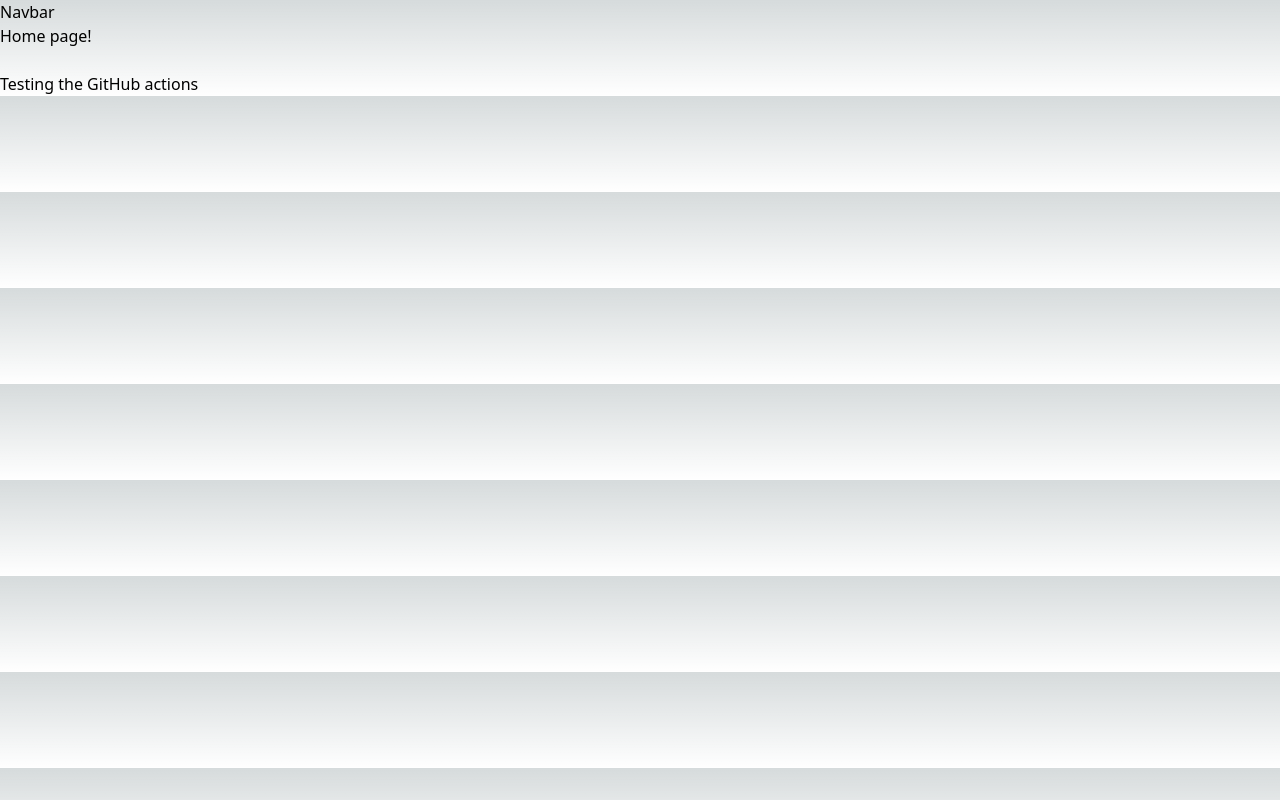
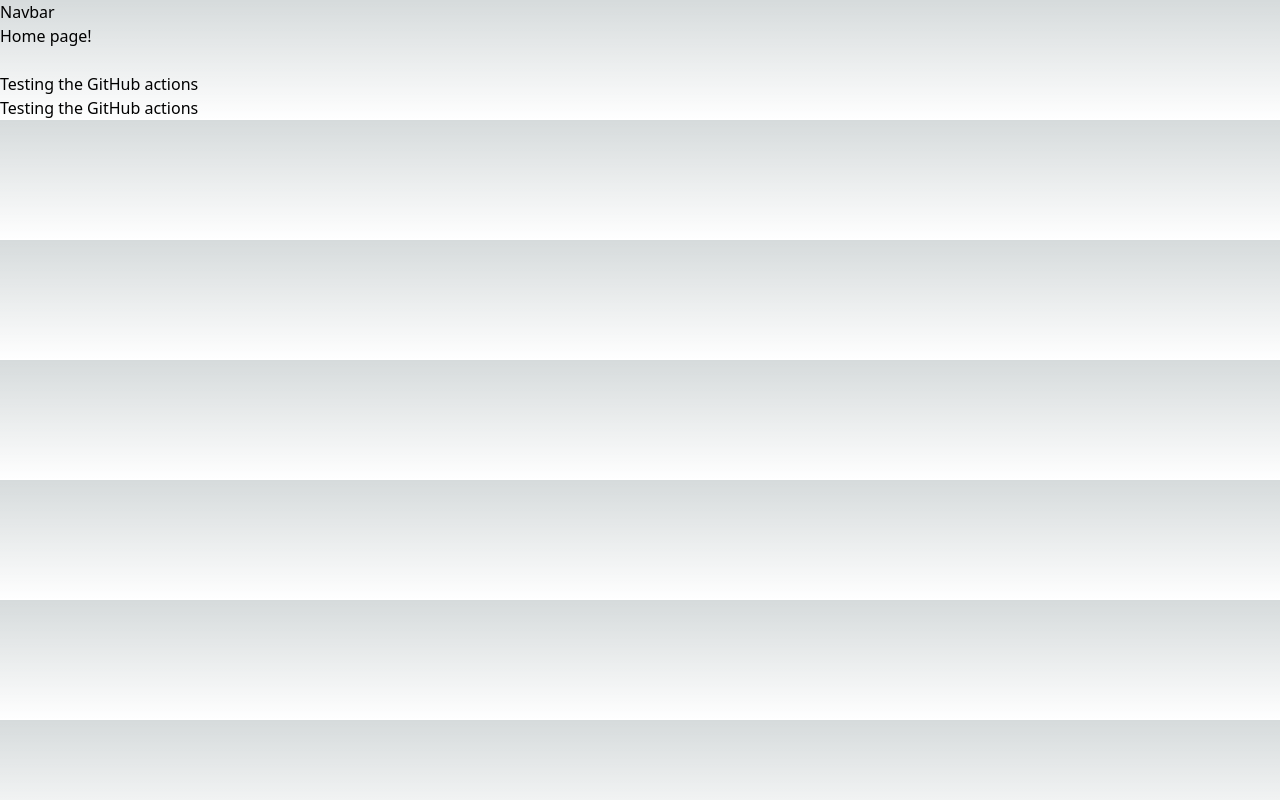
Before and after one commit to IsuruVihan/quill-pen, a Next.js app: page / in a window 1280 px wide. Built offline with nearby package versions, Linux system fonts and the light colour scheme.

Commit message:
Testing GitHub Actions

```diff
--- a/app/page.tsx
+++ b/app/page.tsx
@@ -4,6 +4,7 @@ export default function Home() {
       <h1>Home page!</h1>
       <br/>
       <h2>Testing the GitHub actions</h2>
+      <h2>Testing the GitHub actions </h2>
     </main>
   );
 }
```
